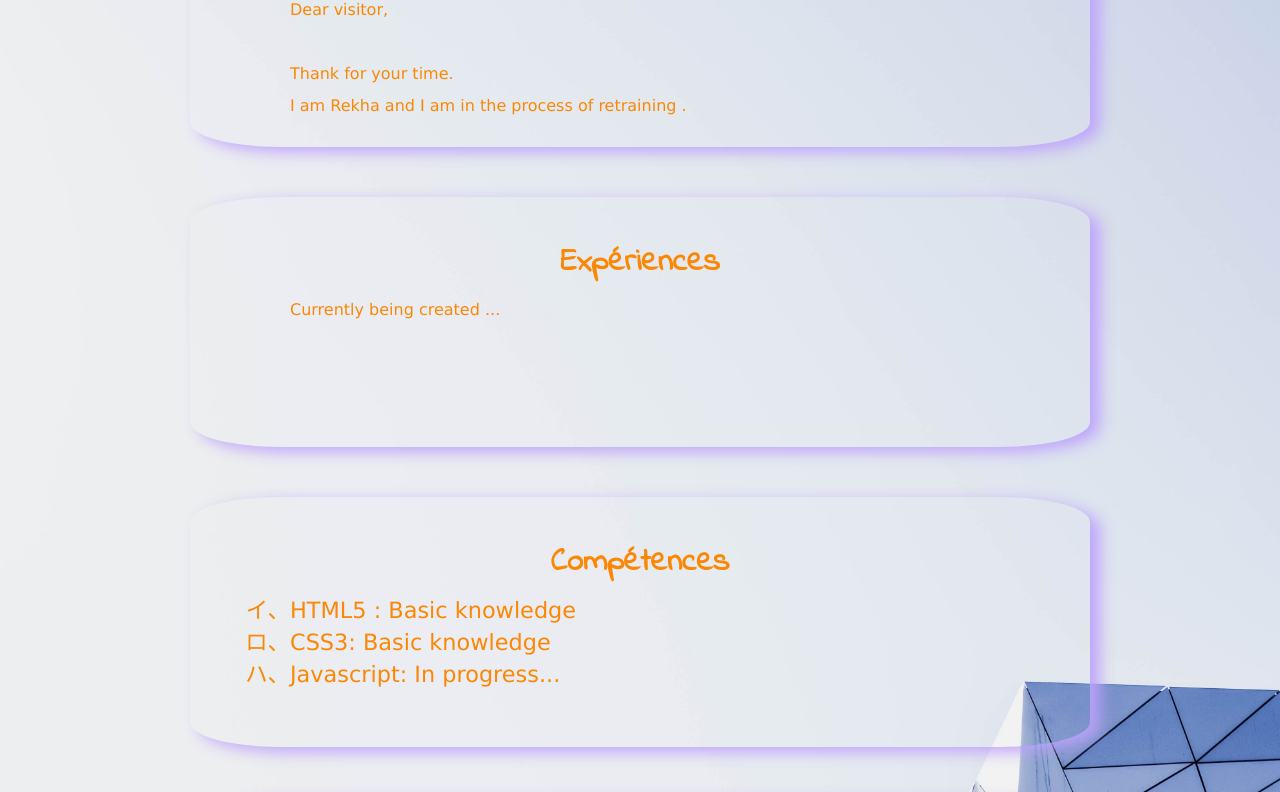
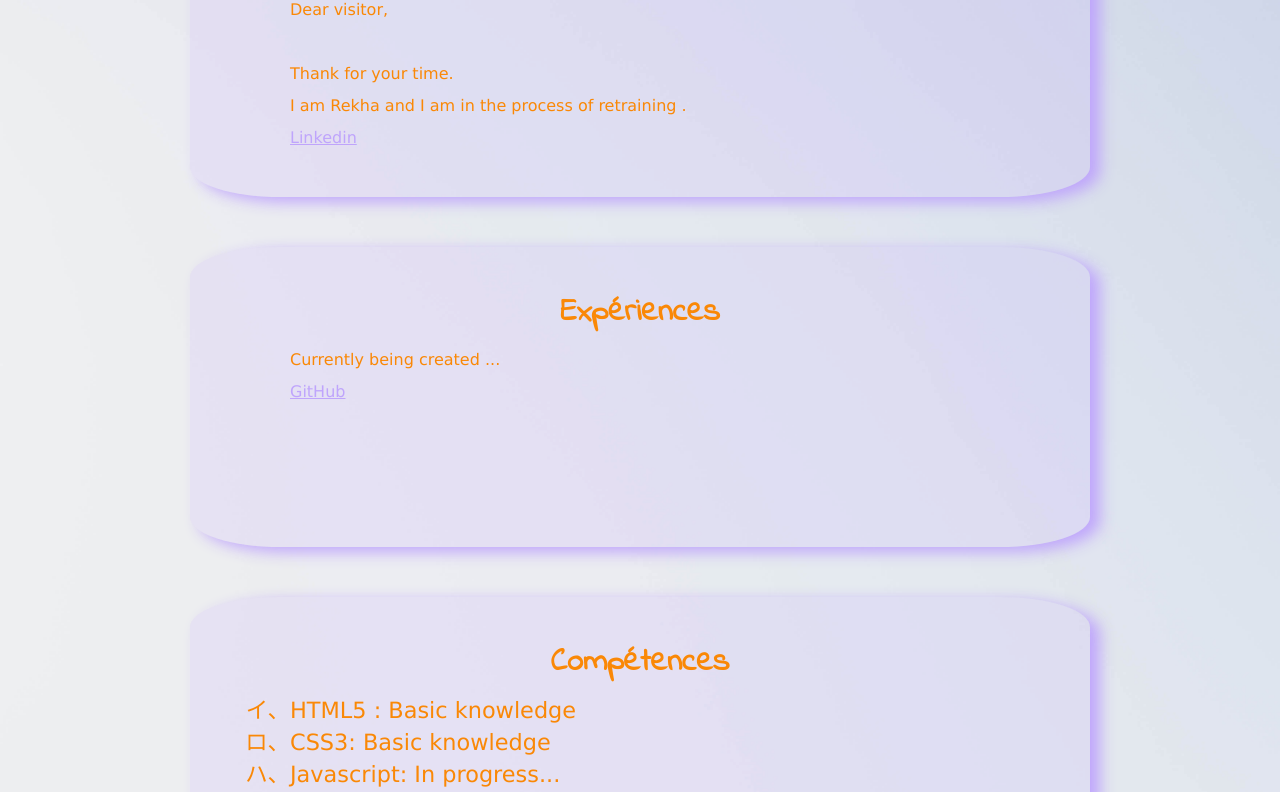
Before and after one commit to RekhaLambotte/CV-Rekha, a plain HTML site: page index.html in a window 1280 px wide. Shown: the part 585-1377 px from the top of the page. Drawn offline with Linux system fonts and the light colour scheme.

Commit message:
design & link linkedin, GitHub

```diff
--- a/index.html
+++ b/index.html
@@ -43,11 +43,13 @@
 					<div class="pres">
 						<H2 id="Presentation"> Presentation</H2>
 						<p> Dear visitor, <br/><br> Thank for your time. <br> I am Rekha and I am in the process of retraining . </p>
+						<a href="https://www.linkedin.com/in/rekha-lambotte-8b56701b7/">Linkedin</a>
 					</div>
 
 					<div class="exp">
 						<H2 id="Experience"> Expériences </H2>
 						<p> Currently being created ...</p>
+						<a href="https://github.com/RekhaLambotte">GitHub</a>
 					</div>
 
 					<div class="comp">
--- a/style.css
+++ b/style.css
@@ -111,8 +111,8 @@ a:hover{
     padding: 50px 100px;
     box-shadow: 10px 5px 15px rgba(189, 162, 252, 0.952);
     border-radius: 10%;
-    height: 250px;
-
+    height: 300px;
+    background-color: rgba(189, 162, 252, 0.158);
 }
 
 .listComp {
```
